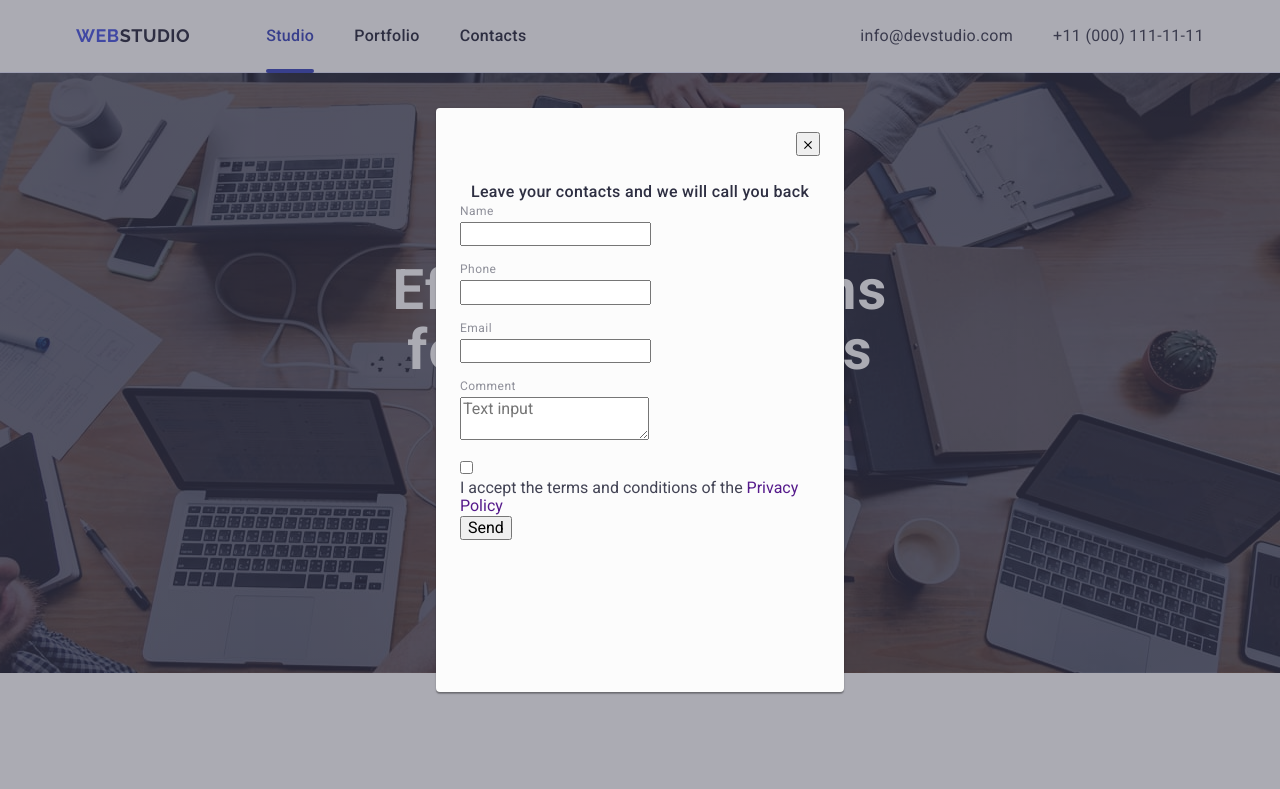
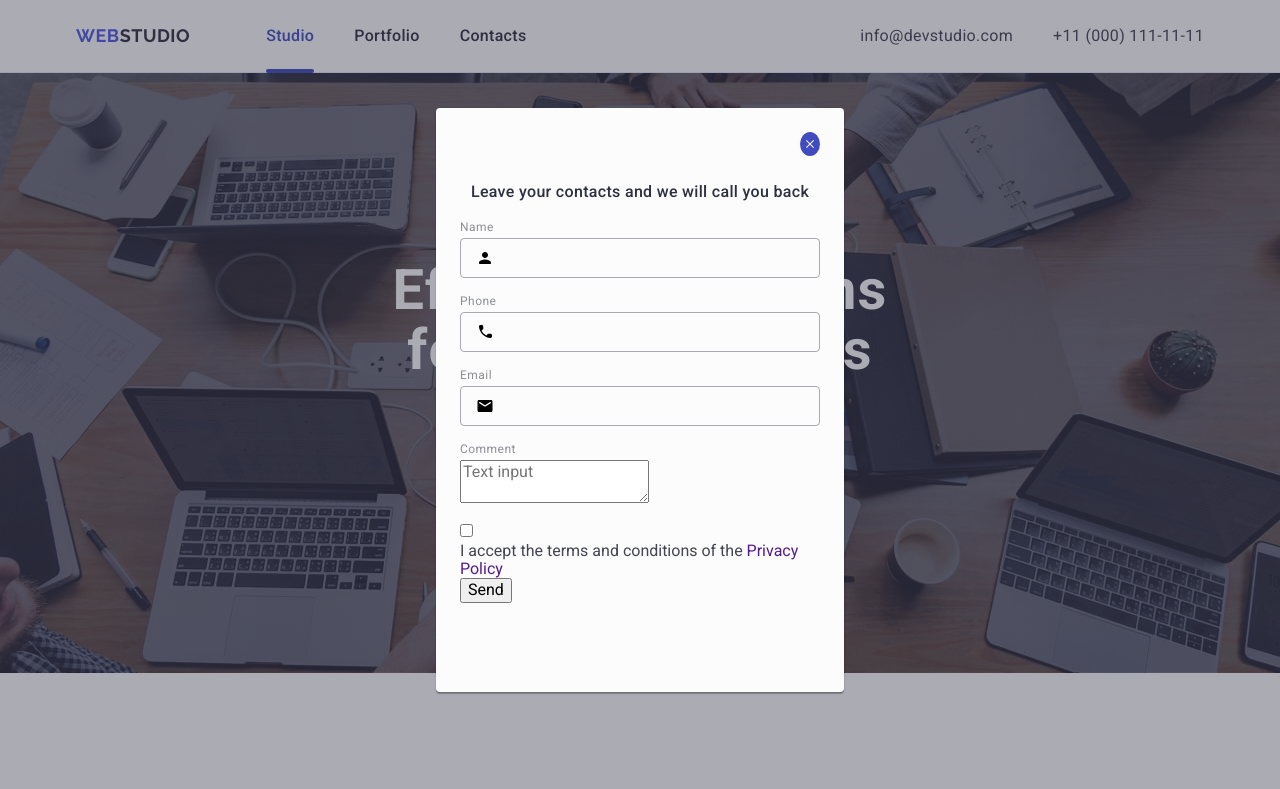
Before and after one commit to nataliia-kasiian24/goit-markup-hw-05, a plain HTML site: page index.html in a window 1280 px wide. Both pictures are taken after a click on the button 808 px from the left and 144 px from the top of the page. Shown: the top 789 px of the page. Drawn offline with nearby package versions, Linux system fonts and the light colour scheme.

Commit message:
add style n

```diff
--- a/css/styles.css
+++ b/css/styles.css
@@ -470,23 +470,38 @@ transform: translateY(0%);
     align-items: baseline;
     }
 
+    .form-email{
+        display: flex;
+        gap: 24px;
+    }
+
+
 .subscribe-text{
     font-weight: 500;
     font-size: 16px;
     line-height: 1.5;
     letter-spacing: 0.02em;
     color: #fff;
-    margin-bottom: 8px;
+    margin-bottom: 16px;
 }
 
 .footer-email{
     display: block;
-    border: 1px solid #fff;
-    border-radius: 4px;
+    border: 1px solid #ffffff;
     width: 264px;
     height: 40px;
-    background-color: #2e2f42;
+    border-radius: 4px;
+    background-color: transparent;
+    font-size: 12px;
+    line-height: 2;
+    letter-spacing: 0.04em;
+    padding-left: 16px;
+    color: #ffffff;
     box-shadow: 0 4px 4px 0 rgba(0, 0, 0, 0.15);
+}
+
+.footer-email::placeholder{
+color: #ffffff;
 }
 
 .footer-email:hover,
@@ -502,13 +517,34 @@ transform: translateY(0%);
 }
 
 .footer-button{
-     align-items: center;
-    justify-content: center;
+    display: flex;
     border-radius: 4px;
     padding: 8px 24px;
-    width: 165px;
+    min-width: 165px;
     height: 40px;
-    margin-left: 24px;
+    border-radius: 4px;
+    justify-content: center;
+    align-items: center;
+    font-family: "Roboto", sans-serif;
+    font-size: 16px;
+    font-weight: 500;
+    line-height: 1.5;
+    letter-spacing: 0.04em;
+    background-color: #4D5AE5;
+    color: #ffffff;
+    cursor: pointer;
+    border: none;
+    transition: background-color 250ms cubic-bezier(0.4, 0, 0.2, 1);
+}
+
+.footer-button:hover,
+.footer-button:focus{
+    background-color:#31d0aa;
+}
+
+.frame-img{
+    margin-left: 16px;
+    fill: #f4f4fd;
 }
 
 
@@ -525,7 +561,7 @@ transform: translateY(0%);
     visibility: hidden;
     pointer-events: none;
     transition: opacity 250ms cubic-bezier(0.4, 0, 0.2, 1),
-     visibility 250ms cubic-bezier(0.4, 0, 0.2, 1);
+     visibility 250ms cubic-bezier(0.4, 0, 0.2, 1), transform 250ms cubic-bezier(0.4, 0, 0.2, 1);
  }
 
  .backdrop.is-open{
@@ -544,14 +580,33 @@ transform: translateY(0%);
     transform: translate(-50%, -50%);
     box-shadow: 0 1px 1px 0 rgba(0, 0, 0, 0.14), 0 1px 3px 0 rgba(0, 0, 0, 0.12), 0 2px 1px 0 rgba(0, 0, 0, 0.2);
     background-color: #fcfcfc;
+    padding: 72px 24px 24px 24px;
  }
 
  .backdrop-button{
+    display: flex;
     position: absolute;
-   top: 24px;
-   right: 24px;
-   cursor: pointer;
+    top: 24px;
+    right: 24px;
+    height: 24px;
+    align-items: center;
+    justify-content: center;
+    border-radius: 50%;
+    background-color: #e7e9fc;
+    border: 1px solid rgba(0, 0, 0, 0.1);
+    transition: background-color 250ms cubic-bezier(0.4, 0, 0.2, 1), border 250ms cubic-bezier(0.4, 0, 0.2, 1);
+    cursor: pointer;
  }
+
+ .backdrop-button:hover,
+ .backdrop-button:focus{
+    background-color: #404bbf;
+    border: none;
+    fill: #f4f4fd;
+ }
+  .backdrop-img{
+    transition: fill 250ms cubic-bezier(0.4, 0, 0.2, 1);
+  }
  .backdrop-text{
     font-weight: 500;
     font-size: 16px;
@@ -559,16 +614,14 @@ transform: translateY(0%);
     letter-spacing: 0.02em;
     text-align: center;
     color: #2e2f42;
-    margin-top: 72px;
+    margin-bottom: 16px;
  }
 
- .form-conteiner{
-    margin-left: 24px;
- }
 
  .backdrop-conteiner{
     margin-bottom: 16px;
  }
+
 .form-label{
     display: block;
     font-weight: 400;
@@ -578,3 +631,33 @@ transform: translateY(0%);
     color: #8e8f99;
     margin-bottom: 4px;
 }
+
+.box-input{
+    position: relative;
+}
+
+.input-text{
+    width: 100%;
+    height: 40px;
+    border: 1px solid rgba(46, 47, 66, 0.4);
+    border-radius: 4px;
+    background-color: transparent;
+    padding-left: 38px;
+    outline: transparent;
+    transition: border-color 250ms cubic-bezier(0.4, 0, 0.2, 1);
+}
+
+.input-text:focus{
+    border-color: #4D5AE5;
+}
+
+.svg-box{
+    position: absolute;
+    left: 16px;
+    top: 50%;
+    transform: translateY(-50%);
+    transition: fill 250ms cubic-bezier(0.4, 0, 0.2, 1);
+}
+.svg-box:focus{
+    fill: #4D5AE5;
+}
--- a/index.html
+++ b/index.html
@@ -473,15 +473,22 @@
         <div class="footer-contakt">
           <p class="subscribe-text">Subscribe</p>
           <div class="form-footer">
-            <form class="form-email">
-              <input class="footer-email" type="email" placeholder="E-mail" />
-            </form>
-            <button class="transition footer-button" type="submit">
-              Subscribe
-              <svg class="networks-img" width="24" height="24">
-                <use href="./images/icons.svg#icon-Frame"></use>
-              </svg>
-            </button>
+            <fopm class="form-email">
+              <label class="label-footer" for="">
+                <input
+                  class="footer-email"
+                  type="email"
+                  name="signature"
+                  placeholder="E-mail"
+                />
+              </label>
+              <button class="footer-button" type="submit">
+                Subscribe
+                <svg class="frame-img" width="24" height="24">
+                  <use href="./images/icons.svg#icon-Frame"></use>
+                </svg>
+              </button>
+            </fopm>
           </div>
         </div>
       </div>
@@ -490,7 +497,7 @@
     <!--backdrop-->
     <div class="backdrop is-open">
       <div class="mobal">
-        <button class="backdrop-button">
+        <button class="backdrop-button" type="button">
           <svg class="backdrop-img" width="8" height="8">
             <use href="./images/icons.svg#icon-close"></use>
           </svg>
@@ -501,24 +508,54 @@
         <div class="form-conteiner">
           <form>
             <div class="backdrop-conteiner">
-              <label class="form-label" for="/">Name</label>
-              <input type="text" />
+              <label class="form-label" for="user-name">Name</label>
+              <div class="box-input">
+                <input
+                  class="input-text"
+                  type="text"
+                  name="user-name"
+                  id="user-name"
+                />
+                <svg class="svg-box" width="18" height="24">
+                  <use href="./images/icons.svg#icon-person"></use>
+                </svg>
+              </div>
             </div>
             <div class="backdrop-conteiner">
-              <label class="form-label" for="/">Phone</label>
-              <input type="tel" />
+              <label class="form-label" for="user-name">Phone</label>
+              <div class="box-input">
+                <input
+                  class="input-text"
+                  type="tel"
+                  name="user-name"
+                  id="user-name"
+                />
+                <svg class="svg-box" width="18" height="24">
+                  <use href="./images/icons.svg#icon-phone"></use>
+                </svg>
+              </div>
             </div>
             <div class="backdrop-conteiner">
-              <label class="form-label" for="/">Email</label>
-              <input type="email" />
+              <label class="form-label" for="user-name">Email</label>
+              <div class="box-input">
+                <input
+                  class="input-text"
+                  type="email"
+                  name="user-name"
+                  id="user-name"
+                />
+                <svg class="svg-box" width="18" height="24">
+                  <use href="./images/icons.svg#icon-email"></use>
+                </svg>
+              </div>
             </div>
             <div class="backdrop-conteiner">
-              <label class="form-label" for="/">Comment</label>
-              <textarea name="/" id="" placeholder="Text input"></textarea>
+              <label class="form-label" for="user-name">Comment</label>
+              <textarea name="" id="" placeholder="Text input"></textarea>
             </div>
             <div>
               <input type="checkbox" />
-              <legend for="/">
+              <legend for="">
                 I accept the terms and conditions of the
                 <a class="" href="">Privacy Policy</a>
               </legend>
```
